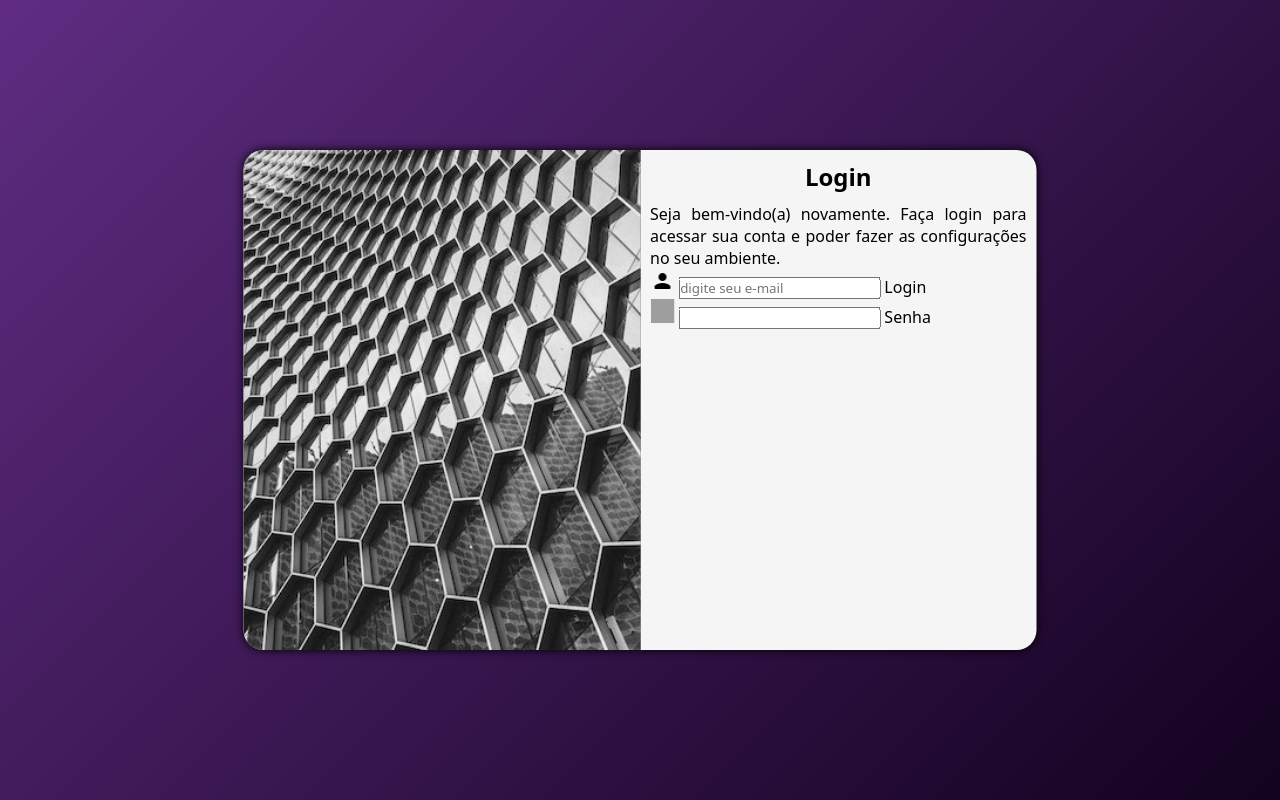
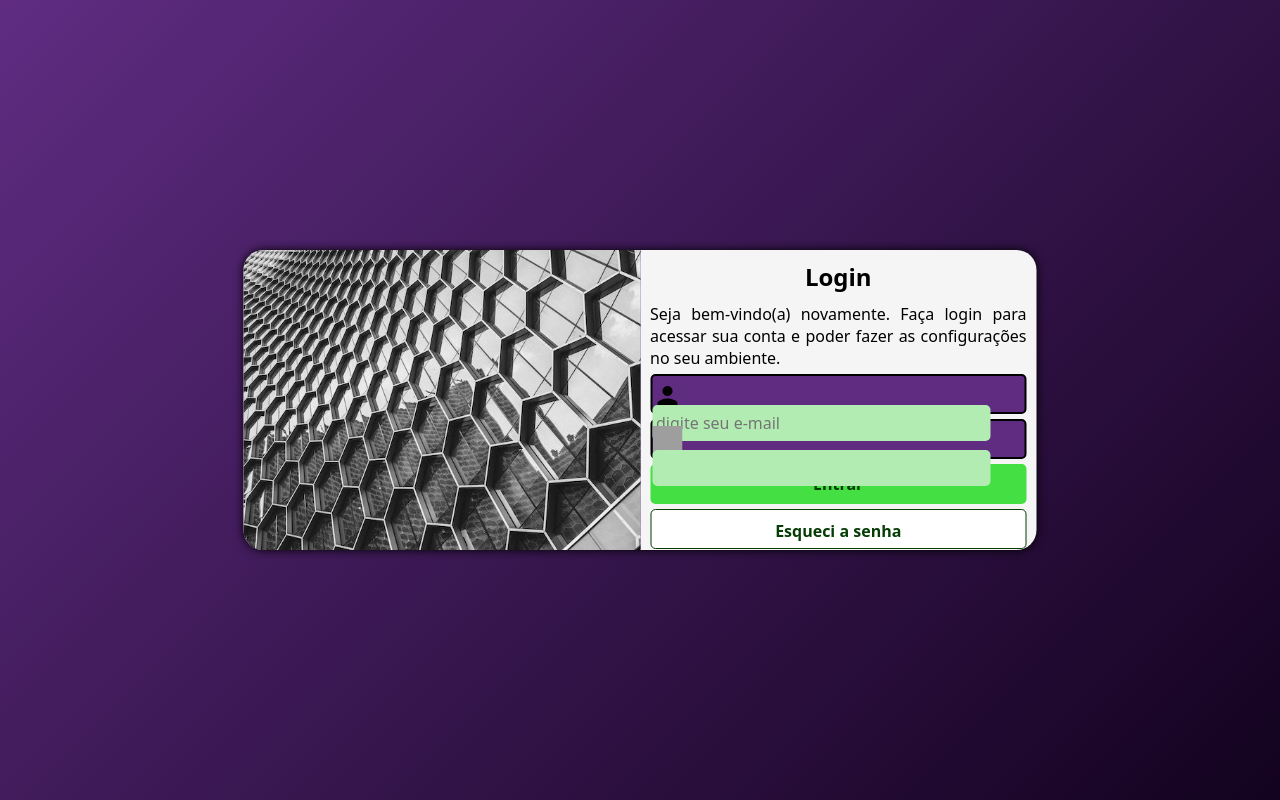
Before and after one commit to encode75/html-dev, a PHP site: page /login/index.html in a window 1280 px wide. Run offline with PHP 8.4, Linux system fonts and the light colour scheme; grey boxes are pictures that could not be loaded.

Commit message:
login-final

```diff
--- a/login/estilos/media-query.css
+++ b/login/estilos/media-query.css
@@ -7,6 +7,7 @@
 
     section#login {
         width: 80%;
+        height: 280px;
     }
 
     section#login > div#imagem {
@@ -29,6 +30,7 @@
 
     section#login {
         width: 793px;
+        height: 300px;
     }
 
     section#login > div#imagem {
--- a/login/estilos/style.css
+++ b/login/estilos/style.css
@@ -25,16 +25,17 @@ section#login {
     position: absolute;
     top: 50%;
     left: 50%;
-    transform: translate(-50%, -50%);
+
     background-color: whitesmoke;
     width: 250px;
-    height: 500px;
+    height: 515px;
     border-radius: 20px;
     overflow: hidden;
     box-shadow: 0px 0px 10px rgb(0, 0, 0);
 
     transition: width 0.5s, height 0.5s;
     transition-timing-function: ease;
+    transform: translate(-50%, -50%);
 }
 
 section#login > div#imagem {
@@ -58,3 +59,79 @@ div#formulario > h1 {
 div#formulario > p {
     text-align: justify;
 }
+
+
+div.campo > label { display:none; }
+
+div.campo > input {
+    background-color: rgb(178, 236, 178);
+    font-size: 1em;
+    width: calc(100% - 34px);
+    height: 100%;
+    border: none;
+    border-radius: 5px;
+    padding: 4px;
+    transform: translateY(-6px);
+}
+
+div.campo > input:focus-within {
+    background-color: whitesmoke;
+    color: navy;
+}
+
+form > div.campo {
+    background-color: #5f2c82;
+    border: 2px solid black;
+    width: 100%; /* sem necessidade*/
+    display: block; /* sem necessidade */
+    height: 40px;
+    border-radius: 5px;
+    margin: 5px 0px;
+
+}
+
+div.campo > img {
+
+    transform: translateY(5px);
+}
+
+form > div > input[type=submit] {
+    display: block;
+    margin-bottom: 5px;
+    font-size: 1em;
+    font-weight: bold;
+    width: 100%;
+    height: 40px;
+    background-color: rgb(67, 223, 67);
+    color: rgb(5, 61, 5);
+    border: none;
+    border-radius: 5px;
+    cursor: pointer;
+
+}
+
+form > div > input[type=submit]:hover {
+    background-color: rgb(5, 61, 5);
+    color: rgb(67, 223, 67);
+}
+
+form > div > a {
+    text-align: center;
+    padding: 10px;
+    display: block;
+    font-size: 1em;
+    font-weight: bold;
+    width: 100%;
+    height: 40px;
+    background-color: white;
+    color: rgb(5, 61, 5);
+    border: 1px solid rgb(5, 61, 5);
+    border-radius: 5px;
+    cursor: pointer;
+    text-decoration: none;
+}
+
+form > div > a:hover {
+    background-color: rgb(5, 61, 5);
+    color: white;
+}
--- a/login/index.html
+++ b/login/index.html
@@ -17,16 +17,22 @@
             <div id="formulario">
                 <h1>Login</h1>
                 <p>Seja bem-vindo(a) novamente. Faça login para acessar sua conta e poder fazer as configurações no seu ambiente.</p>
+                <form action="post">
                     <div class="campo">
-                    <img src="./imagens/user.png" width="24px" height="24px" alt="usuário">
+                        <img src="./imagens/user.png" width="30px" height="30px" alt="usuário">
                         <input type="email" name="login" id="ilogin" placeholder="digite seu e-mail">
                         <label for="ilogin">Login</label>
                     </div>
                     <div class="campo">
-                    <img src="./imagens/passwd.png" width="24px" height="24px" alt="">
+                        <img src="./imagens/passwd.png" width="30px" height="30px" alt="">
                         <input type="password" name="senha" id="isenha">
                         <label for="isenha">Senha</label>
                     </div>
+                    <div class="botoes">
+                        <input type="submit" value="Entrar">
+                        <a href="" class="botao">Esqueci a senha</a>
+                    </div>
+                </form>
             </div>
         </section>
     </main>
```
Lines whose indentation alone changed are shown as unchanged.
